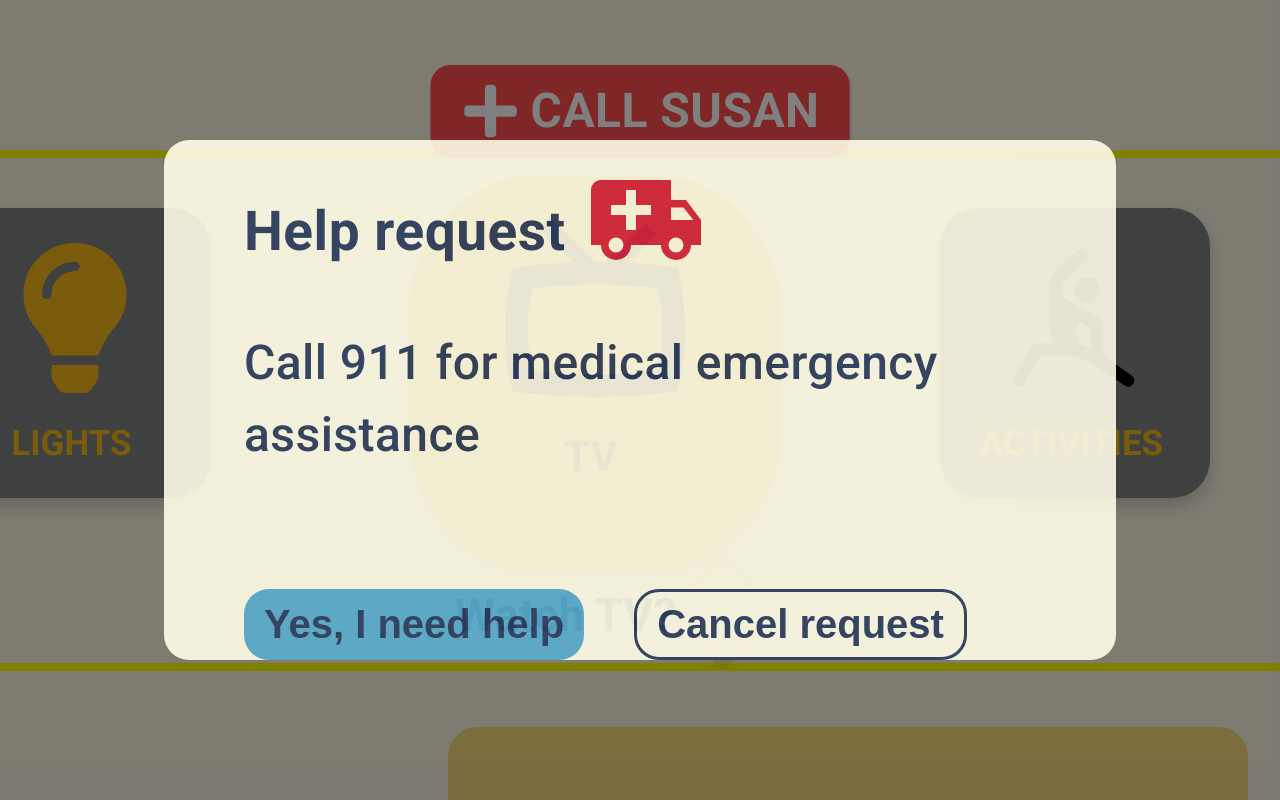
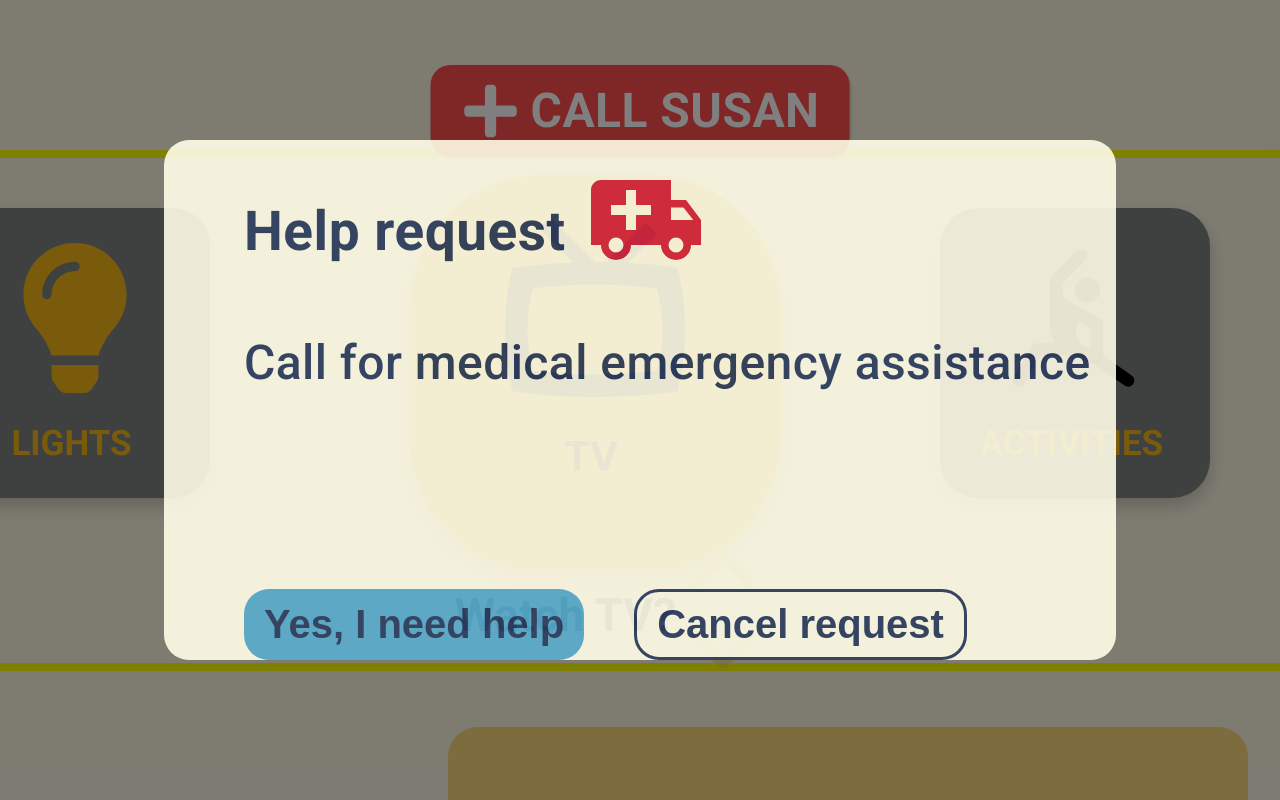
Before and after one commit to whimsical-phoenix/just-for-us, a React (Create React App) app: page /garden-loft-app/home in a window 1280 px wide. Both pictures are taken after a click on the button "CALL SUSAN". Shown: the top 800 px of the page. Built offline with nearby package versions, Linux system fonts and the light colour scheme.

Commit message:
modal text changes

```diff
--- a/src/components/CallHelpButton.js
+++ b/src/components/CallHelpButton.js
@@ -183,7 +183,7 @@ const CallHelpButtonComponent = ({ onClick }) => {
           fontSize={"48px"}
           fontWeight="500"
           color="#2D3E5F">
-          Call 911 for medical emergency assistance
+          Call for medical emergency assistance
         </Typography>
         <StyledButtonAlignment style={{ paddingLeft: "60px" }}>
           <ModalButton onClick={handleConfirm}>Yes, I need help</ModalButton>
@@ -243,7 +243,7 @@ const CallHelpButtonComponent = ({ onClick }) => {
           fontWeight="500"
           mb={1}
           color="#2D3E5F">
-          Help is on the way
+          Help is on the way,
         </Typography>
         <Typography
           style={{ paddingLeft: "60px" }}
@@ -251,7 +251,7 @@ const CallHelpButtonComponent = ({ onClick }) => {
           fontWeight="500"
           mb={6}
           color="#2D3E5F">
-          and your family has been notified.
+          your family has been notified.
         </Typography>
         <StyledButtonAlignment style={{ paddingLeft: "60px" }}>
           <ModalButton
@@ -309,7 +309,7 @@ const CallHelpButtonComponent = ({ onClick }) => {
           fontSize={"48px"}
           fontWeight="550"
           color="#2D3E5F">
-          Your request to call 911 is cancelled.
+          Your request to call is cancelled.
         </Typography>
         <StyledButtonAlignment style={{ paddingLeft: "60px" }}>
           <ModalButton
```
